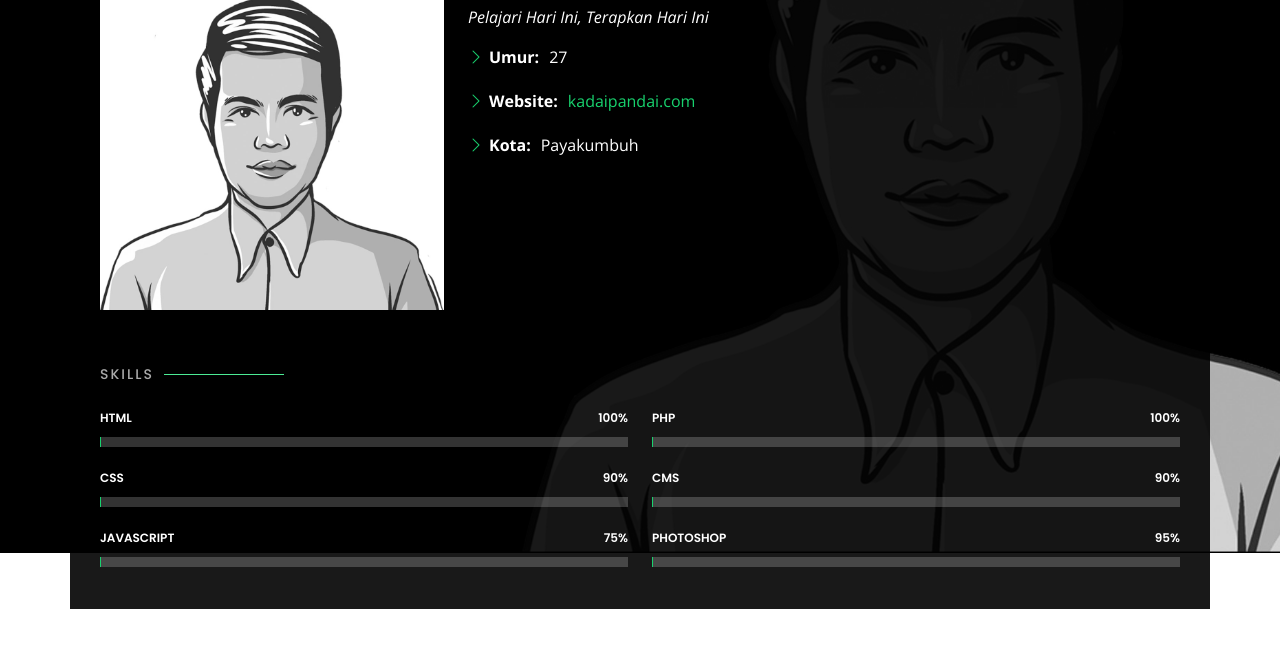
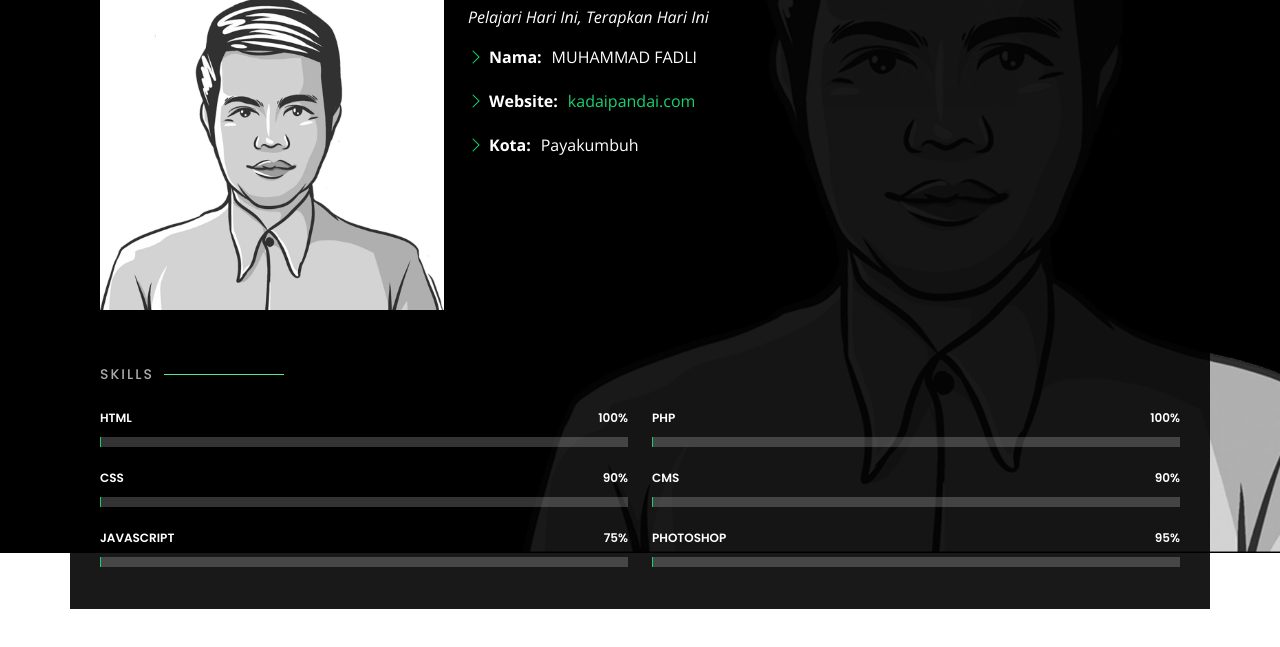
Before and after one commit to bangpaik/bangpaik.github.io, a plain HTML site: page index.html in a window 1280 px wide. Both pictures are taken after a click on the link "Tentang". Shown: the part 247-894 px from the top of the page. Drawn offline with nearby package versions, Linux system fonts and the light colour scheme.

Commit message:
Update index.html

```diff
--- a/index.html
+++ b/index.html
@@ -75,7 +75,7 @@
           <div class="row">
             <div class="col-lg-6">
               <ul>
-                <li><i class="bi bi-chevron-right"></i> <strong>Umur:</strong> <span>27</span></li>
+                <li><i class="bi bi-chevron-right"></i> <strong>Nama:</strong> <span>MUHAMMAD FADLI</span></li>
                 <li><i class="bi bi-chevron-right"></i> <strong>Website:</strong> <span><a href="https://kadaipandai.com" target="_blank">kadaipandai.com</a></span></li>
                 <li><i class="bi bi-chevron-right"></i> <strong>Kota:</strong> <span>Payakumbuh</span></li>
               </ul>
```
